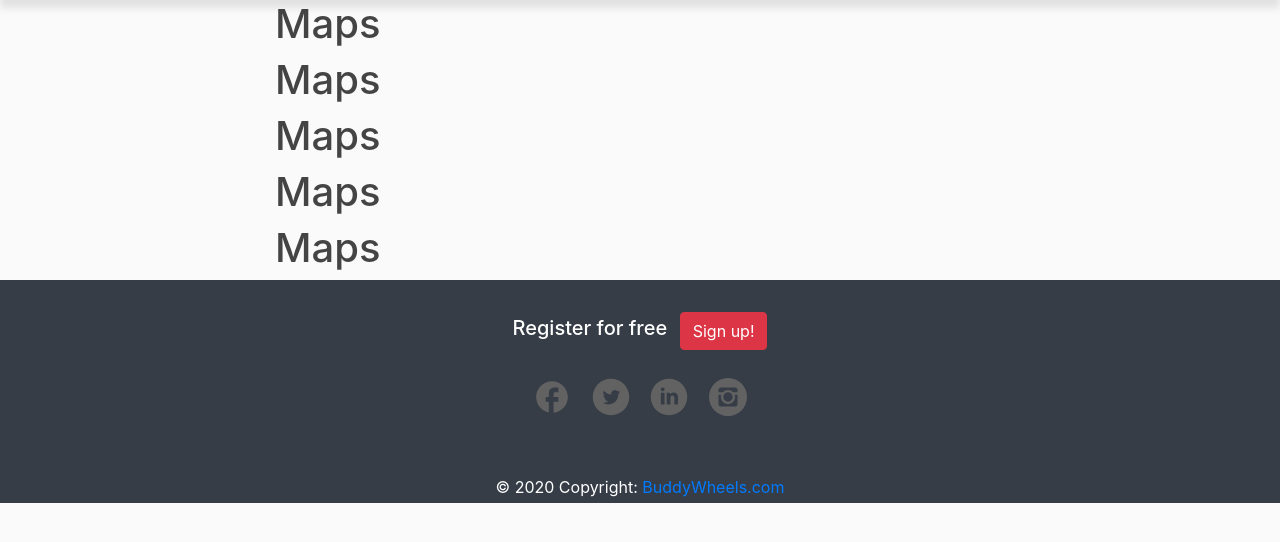
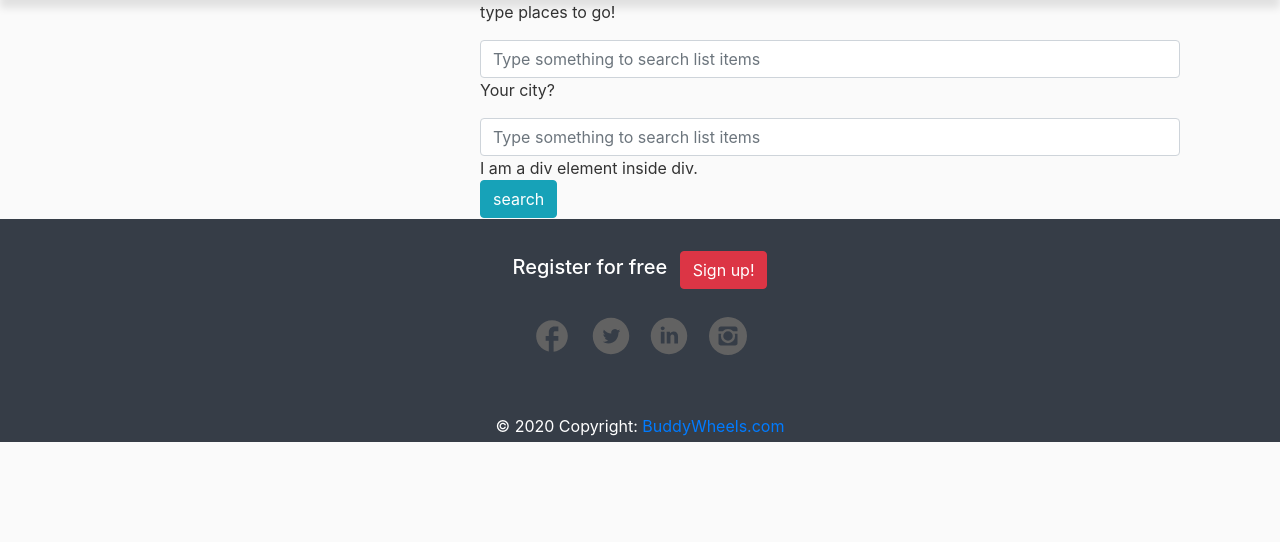
Before and after one commit to minthehouse/CSC59976FinalProject, a Flask app: page /map in a window 1280 px wide. Shown: the part 80-622 px from the top of the page. Run offline with Flask 2, Linux system fonts and the light colour scheme; some libraries are stand-ins or nearby versions.

Commit message:
added search bars and button for map page
this will be updated later on with better design.

```diff
--- a/buddyWheels/templates/map.html
+++ b/buddyWheels/templates/map.html
@@ -1,8 +1,15 @@
 {%extends "layout.html"%}
 {%block content%}
-    <h1>Maps</h1>
-    <h1>Maps</h1>
-    <h1>Maps</h1>
-    <h1>Maps</h1>
-    <h1>Maps</h1>
+<div class="container">
+    <p>type places to go!</p>
+        <input class="form-control" id="anythingSearch" type="text" placeholder="Type something to search list items">
+        <div id="myDIV">
+
+    <p>Your city?</p>
+        <input class="form-control" id="anythingSearch" type="text" placeholder="Type something to search list items">
+        <div id="myDIV">
+            <div>I am a div element inside div.</div>
+      <button class="btn btn-info">search</button>
+    </div>
+  </div>
 {%endblock%}
```
